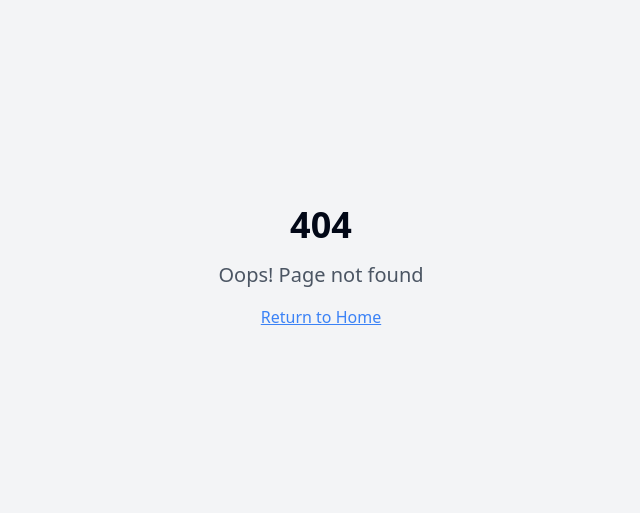
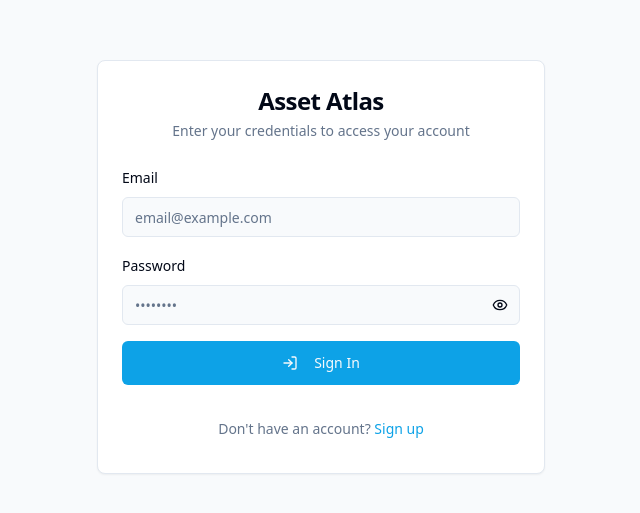
Before and after one commit to malikbonnicksen/asset-atlas-hub, a React (Vite) app: page /login in a window 1280 px wide. Before the commit this address had no page. Shown: the part 133-646 px from the top of the page, without its empty margins (319-959 px from the left). Built offline with nearby package versions, Linux system fonts and the light colour scheme.

Commit message:
feat: Add login page
Implement the login page with necessary components.

```diff
--- a/src/App.tsx
+++ b/src/App.tsx
@@ -4,9 +4,12 @@ import { Toaster as Sonner } from "@/components/ui/sonner";
 import { TooltipProvider } from "@/components/ui/tooltip";
 import { QueryClient, QueryClientProvider } from "@tanstack/react-query";
 import { BrowserRouter, Routes, Route } from "react-router-dom";
+import { AuthProvider } from "@/contexts/AuthContext";
+import ProtectedRoute from "@/components/auth/ProtectedRoute";
 import Index from "./pages/Index";
 import ConfigurationItems from "./pages/ConfigurationItems";
 import Reports from "./pages/Reports";
+import Login from "./pages/Login";
 import NotFound from "./pages/NotFound";
 
 const queryClient = new QueryClient();
@@ -14,16 +17,27 @@ const queryClient = new QueryClient();
 const App = () => (
   <QueryClientProvider client={queryClient}>
     <TooltipProvider>
+      <AuthProvider>
         <Toaster />
         <Sonner />
         <BrowserRouter>
           <Routes>
+            {/* Public routes */}
+            <Route path="/login" element={<Login />} />
+
+            {/* Protected routes */}
+            <Route element={<ProtectedRoute />}>
               <Route path="/" element={<Index />} />
               <Route path="/configuration-items" element={<ConfigurationItems />} />
               <Route path="/reports" element={<Reports />} />
+              <Route path="/categories" element={<NotFound />} />
+              <Route path="/settings" element={<NotFound />} />
+            </Route>
+
             <Route path="*" element={<NotFound />} />
           </Routes>
         </BrowserRouter>
+      </AuthProvider>
     </TooltipProvider>
   </QueryClientProvider>
 );
--- /dev/null
+++ b/src/components/auth/ProtectedRoute.tsx
@@ -0,0 +1,18 @@
+
+import React from "react";
+import { Navigate, Outlet, useLocation } from "react-router-dom";
+import { useAuth } from "@/contexts/AuthContext";
+
+const ProtectedRoute = () => {
+  const { isLoggedIn } = useAuth();
+  const location = useLocation();
+
+  if (!isLoggedIn) {
+    // Redirect to login if not authenticated
+    return <Navigate to="/login" state={{ from: location }} replace />;
+  }
+
+  return <Outlet />;
+};
+
+export default ProtectedRoute;
--- a/src/components/layout/AppSidebar.tsx
+++ b/src/components/layout/AppSidebar.tsx
@@ -10,6 +10,7 @@ import {
   FileText,
   Folder,
   Menu,
+  LogOut,
 } from "lucide-react";
 import {
   Sidebar,
@@ -25,6 +26,9 @@ import {
   SidebarInput,
 } from "@/components/ui/sidebar";
 import { Input } from "@/components/ui/input";
+import { useAuth } from "@/contexts/AuthContext";
+import { useToast } from "@/hooks/use-toast";
+import { useNavigate } from "react-router-dom";
 
 interface AppSidebarProps {
   className?: string;
@@ -32,9 +36,21 @@ interface AppSidebarProps {
 
 export function AppSidebar({ className }: AppSidebarProps) {
   const [searchQuery, setSearchQuery] = useState("");
+  const { logout, userEmail } = useAuth();
+  const { toast } = useToast();
+  const navigate = useNavigate();
 
   const handleSearchChange = (e: React.ChangeEvent<HTMLInputElement>) => {
     setSearchQuery(e.target.value);
+  };
+
+  const handleLogout = () => {
+    logout();
+    toast({
+      title: "Logged out",
+      description: "You have been successfully logged out",
+    });
+    navigate("/login");
   };
 
   return (
@@ -103,6 +119,13 @@ export function AppSidebar({ className }: AppSidebarProps) {
       </SidebarContent>
 
       <SidebarFooter className="border-t p-4">
+        <div className="mb-2 px-2">
+          {userEmail && (
+            <p className="text-sm text-muted-foreground truncate">
+              Logged in as: {userEmail}
+            </p>
+          )}
+        </div>
         <SidebarMenu>
           <SidebarMenuItem>
             <SidebarMenuButton asChild>
@@ -112,6 +135,12 @@ export function AppSidebar({ className }: AppSidebarProps) {
               </Link>
             </SidebarMenuButton>
           </SidebarMenuItem>
+          <SidebarMenuItem>
+            <SidebarMenuButton onClick={handleLogout} className="flex items-center text-destructive w-full">
+              <LogOut className="mr-2 h-5 w-5" />
+              <span>Logout</span>
+            </SidebarMenuButton>
+          </SidebarMenuItem>
         </SidebarMenu>
       </SidebarFooter>
     </Sidebar>
--- /dev/null
+++ b/src/contexts/AuthContext.tsx
@@ -0,0 +1,53 @@
+
+import React, { createContext, useContext, useState, useEffect, ReactNode } from "react";
+
+type AuthContextType = {
+  isLoggedIn: boolean;
+  userEmail: string | null;
+  login: (email: string) => void;
+  logout: () => void;
+};
+
+const AuthContext = createContext<AuthContextType | undefined>(undefined);
+
+export const AuthProvider: React.FC<{ children: ReactNode }> = ({ children }) => {
+  const [isLoggedIn, setIsLoggedIn] = useState<boolean>(false);
+  const [userEmail, setUserEmail] = useState<string | null>(null);
+
+  useEffect(() => {
+    // Check for existing login on component mount
+    const storedIsLoggedIn = localStorage.getItem("isLoggedIn") === "true";
+    const storedEmail = localStorage.getItem("userEmail");
+
+    setIsLoggedIn(storedIsLoggedIn);
+    setUserEmail(storedEmail);
+  }, []);
+
+  const login = (email: string) => {
+    localStorage.setItem("isLoggedIn", "true");
+    localStorage.setItem("userEmail", email);
+    setIsLoggedIn(true);
+    setUserEmail(email);
+  };
+
+  const logout = () => {
+    localStorage.removeItem("isLoggedIn");
+    localStorage.removeItem("userEmail");
+    setIsLoggedIn(false);
+    setUserEmail(null);
+  };
+
+  return (
+    <AuthContext.Provider value={{ isLoggedIn, userEmail, login, logout }}>
+      {children}
+    </AuthContext.Provider>
+  );
+};
+
+export const useAuth = () => {
+  const context = useContext(AuthContext);
+  if (context === undefined) {
+    throw new Error("useAuth must be used within an AuthProvider");
+  }
+  return context;
+};
--- /dev/null
+++ b/src/pages/Login.tsx
@@ -0,0 +1,151 @@
+
+import React from "react";
+import { useNavigate } from "react-router-dom";
+import { useForm } from "react-hook-form";
+import { zodResolver } from "@hookform/resolvers/zod";
+import * as z from "zod";
+import { Eye, EyeOff, LogIn } from "lucide-react";
+
+import {
+  Card,
+  CardContent,
+  CardDescription,
+  CardFooter,
+  CardHeader,
+  CardTitle,
+} from "@/components/ui/card";
+import { Input } from "@/components/ui/input";
+import { Button } from "@/components/ui/button";
+import {
+  Form,
+  FormControl,
+  FormField,
+  FormItem,
+  FormLabel,
+  FormMessage,
+} from "@/components/ui/form";
+import { useToast } from "@/hooks/use-toast";
+
+const formSchema = z.object({
+  email: z.string().email("Please enter a valid email address."),
+  password: z.string().min(6, "Password must be at least 6 characters."),
+});
+
+type FormValues = z.infer<typeof formSchema>;
+
+const Login = () => {
+  const [showPassword, setShowPassword] = React.useState(false);
+  const navigate = useNavigate();
+  const { toast } = useToast();
+
+  const form = useForm<FormValues>({
+    resolver: zodResolver(formSchema),
+    defaultValues: {
+      email: "",
+      password: "",
+    },
+  });
+
+  const onSubmit = (values: FormValues) => {
+    console.log("Login attempt:", values.email);
+
+    // Mock login - in a real app, this would call an authentication API
+    if (values.email && values.password) {
+      // Simulate successful login
+      localStorage.setItem("isLoggedIn", "true");
+      localStorage.setItem("userEmail", values.email);
+
+      toast({
+        title: "Login successful",
+        description: "Welcome back!",
+      });
+
+      // Redirect to dashboard
+      navigate("/");
+    }
+  };
+
+  const togglePasswordVisibility = () => {
+    setShowPassword(!showPassword);
+  };
+
+  return (
+    <div className="min-h-screen flex items-center justify-center bg-background p-4">
+      <Card className="w-full max-w-md">
+        <CardHeader className="space-y-1">
+          <CardTitle className="text-2xl font-bold text-center">Asset Atlas</CardTitle>
+          <CardDescription className="text-center">
+            Enter your credentials to access your account
+          </CardDescription>
+        </CardHeader>
+        <CardContent>
+          <Form {...form}>
+            <form onSubmit={form.handleSubmit(onSubmit)} className="space-y-4">
+              <FormField
+                control={form.control}
+                name="email"
+                render={({ field }) => (
+                  <FormItem>
+                    <FormLabel>Email</FormLabel>
+                    <FormControl>
+                      <Input
+                        placeholder="email@example.com"
+                        type="email"
+                        {...field}
+                      />
+                    </FormControl>
+                    <FormMessage />
+                  </FormItem>
+                )}
+              />
+              <FormField
+                control={form.control}
+                name="password"
+                render={({ field }) => (
+                  <FormItem>
+                    <FormLabel>Password</FormLabel>
+                    <FormControl>
+                      <div className="relative">
+                        <Input
+                          placeholder="••••••••"
+                          type={showPassword ? "text" : "password"}
+                          {...field}
+                        />
+                        <Button
+                          type="button"
+                          variant="ghost"
+                          size="icon"
+                          className="absolute right-0 top-0 h-full px-3"
+                          onClick={togglePasswordVisibility}
+                        >
+                          {showPassword ? <EyeOff size={16} /> : <Eye size={16} />}
+                          <span className="sr-only">
+                            {showPassword ? "Hide password" : "Show password"}
+                          </span>
+                        </Button>
+                      </div>
+                    </FormControl>
+                    <FormMessage />
+                  </FormItem>
+                )}
+              />
+              <Button type="submit" className="w-full" size="lg">
+                <LogIn className="mr-2 h-4 w-4" /> Sign In
+              </Button>
+            </form>
+          </Form>
+        </CardContent>
+        <CardFooter className="flex flex-col space-y-2">
+          <div className="text-sm text-muted-foreground text-center w-full">
+            <span>Don't have an account? </span>
+            <Button variant="link" className="p-0" onClick={() => navigate("/register")}>
+              Sign up
+            </Button>
+          </div>
+        </CardFooter>
+      </Card>
+    </div>
+  );
+};
+
+export default Login;
```
Lines whose indentation alone changed are shown as unchanged.
